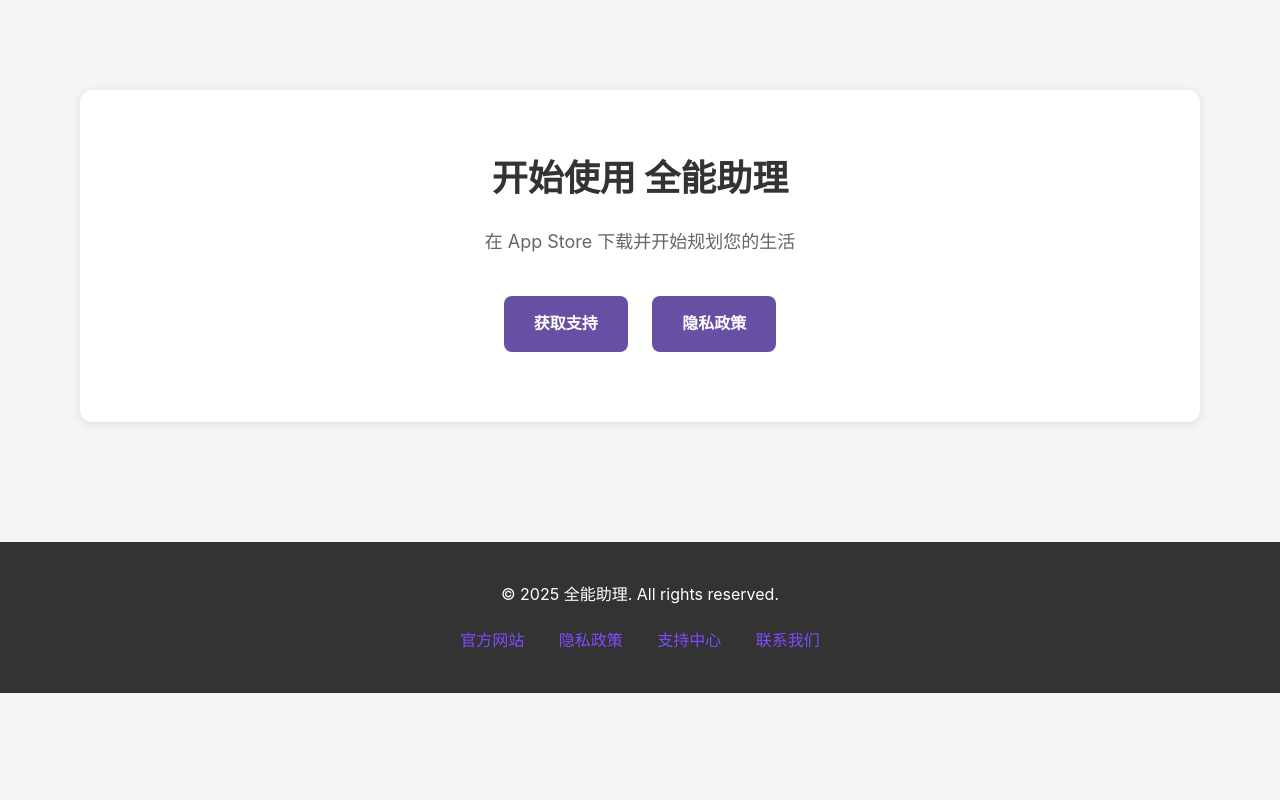
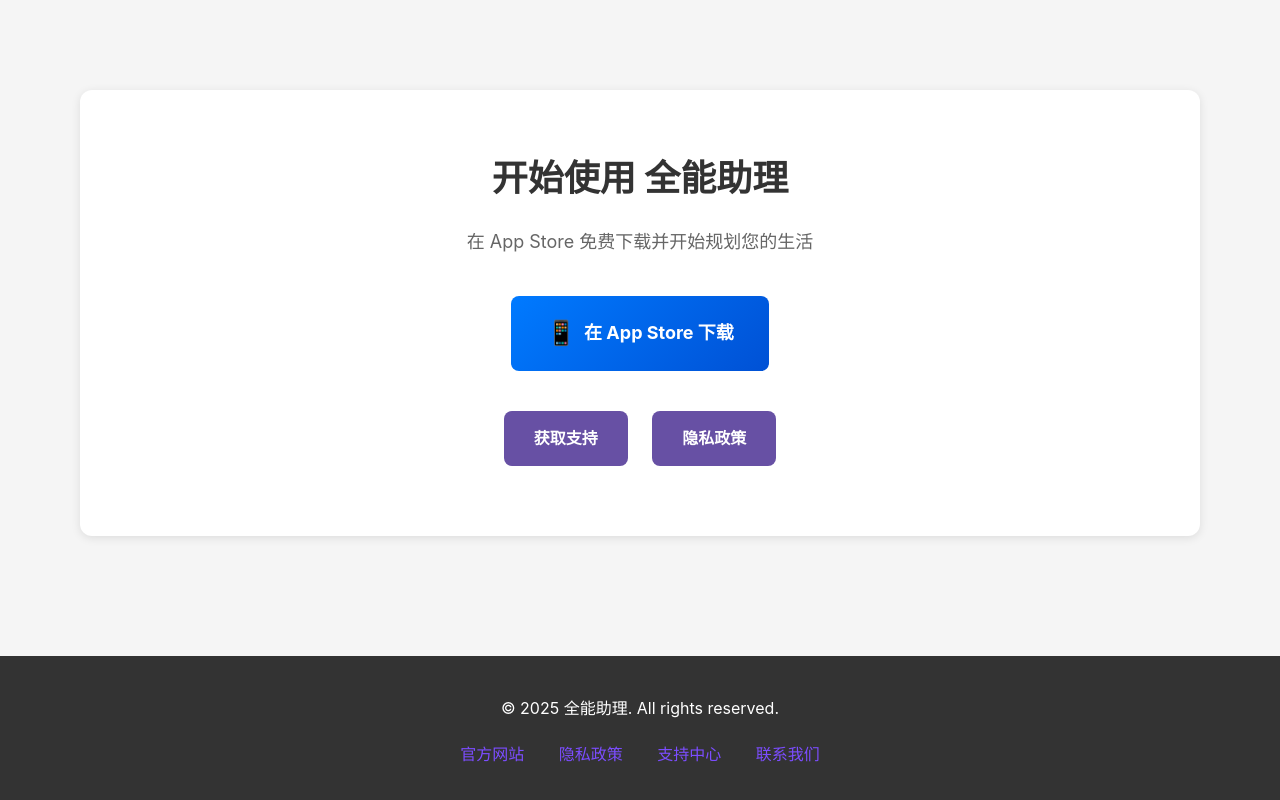
Before and after one commit to Peter7397/7planner-privacy-policy, a plain HTML site: page marketing.html in a window 1280 px wide. Shown: the part 906-1706 px from the top of the page. Before the commit the page ends 1599 px from the top, so only its background shows below. Drawn offline with Linux system fonts and the light colour scheme.

Commit message:
添加 App Store 下载链接和按钮
- 在营销页面添加突出的 App Store 下载按钮（蓝色渐变样式）
- 在支持中心和隐私政策页面添加下载链接区域
- 所有下载链接使用占位符 [APP_ID]，需要替换为实际 App Store ID
- 添加响应式设计和移动端优化
- 使用标准 App Store 链接格式

```diff
--- a/marketing.html
+++ b/marketing.html
@@ -164,6 +164,17 @@
             transform: translateY(-2px);
             box-shadow: 0 4px 12px rgba(103, 80, 164, 0.3);
         }
+        .btn-appstore {
+            background: linear-gradient(135deg, #007AFF 0%, #0051D5 100%);
+            font-size: 18px;
+            padding: 18px 35px;
+            display: inline-flex;
+            align-items: center;
+            justify-content: center;
+        }
+        .btn-appstore:hover {
+            background: linear-gradient(135deg, #0051D5 0%, #003A9B 100%);
+        }
         /* 统一页脚 */
         footer {
             background: #333;
@@ -260,8 +271,14 @@
 
         <section class="cta">
             <h2>开始使用 全能助理</h2>
-            <p>在 App Store 下载并开始规划您的生活</p>
+            <p>在 App Store 免费下载并开始规划您的生活</p>
             <div class="cta-buttons">
+                <a href="https://apps.apple.com/app/全能助理/id[APP_ID]" class="btn btn-appstore" target="_blank" rel="noopener noreferrer">
+                    <span style="font-size: 24px; margin-right: 8px;">📱</span>
+                    在 App Store 下载
+                </a>
+            </div>
+            <div class="cta-buttons" style="margin-top: 20px;">
                 <a href="https://7planner.qzz.io/support.html" class="btn">获取支持</a>
                 <a href="https://7planner.qzz.io/index.html" class="btn">隐私政策</a>
             </div>
```
Also changed, not shown: index.html (+12 -2 lines), support.html (+10 -0 lines).
